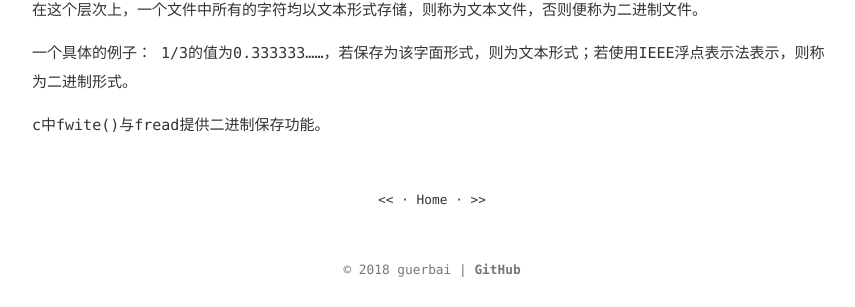
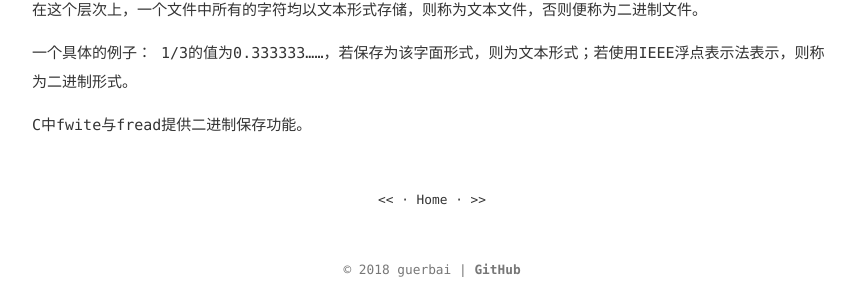
Before and after one commit to guerbai/guerbai.github.io, a Jekyll site: the page built from _posts/2016-11-20-binary-context.md, in a window 1280 px wide. Shown: the part 1098-1405 px from the top of the page, without its empty margins (208-1063 px from the left). Built offline with Jekyll 4.4.1, drawn with Linux system fonts in a browser that asks for light colours.

```diff
--- a/_posts/2016-11-20-binary-context.md
+++ b/_posts/2016-11-20-binary-context.md
@@ -41,4 +41,4 @@ updated: 2016-11-20 18:35:48
 一个具体的例子：
 1/3的值为0.333333......，若保存为该字面形式，则为文本形式；若使用IEEE浮点表示法表示，则称为二进制形式。
 
-c中fwite()与fread提供二进制保存功能。
+C中fwite与fread提供二进制保存功能。
```
